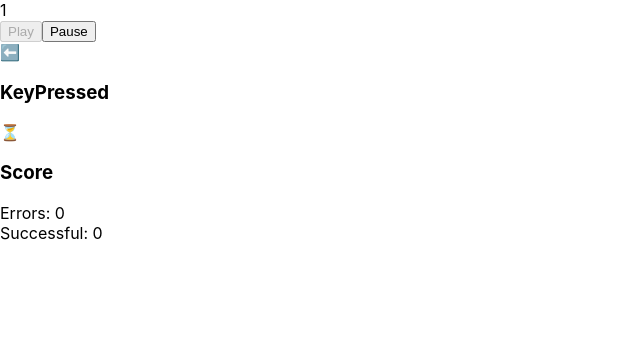
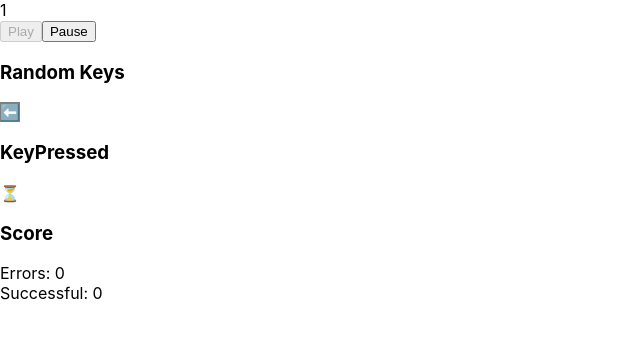
Before and after one commit to ananastasiap/game-of-arrows, a React (Vite) app: page / in a window 1280 px wide. Both pictures are taken after a click on the button "Play". Shown: the top 338 px of the page, without its empty margins (0-640 px from the left). Built offline with nearby package versions, Linux system fonts and the light colour scheme.

Commit message:
feat: add welcome text, random arrows, style for random keys

```diff
--- a/package.json
+++ b/package.json
@@ -38,6 +38,7 @@
     "lint-staged": "^15.1.0",
     "prettier": "^2.7.1",
     "prettier-config-nick": "^1.0.2",
+    "sass": "^1.69.7",
     "typescript": "^5.0.2",
     "vite": "^4.0.0",
     "vitest": "^0.30.1"
--- /dev/null
+++ b/src/components/playground/components/random-keys/components/random-arrows/index.ts
@@ -0,0 +1 @@
+export { default } from "./randomArrows.component"
--- /dev/null
+++ b/src/components/playground/components/random-keys/components/random-arrows/randomArrows.component.tsx
@@ -0,0 +1,34 @@
+import { useAppSelector } from "../../../../../../app/hooks"
+import { MAP_ARROW_CODES } from "../../../../constants"
+import { IPlaygroundStepState } from "../../../../store/types"
+import { IMapArrowCodes } from "../../../../types"
+
+import styles from "../../randomKeys.module.scss"
+
+const RandomArrows: React.FC = () => {
+  const state = useAppSelector((state) => state.playground)
+
+  const getStylesRandomKeys = (el: IPlaygroundStepState): string => {
+    if (el.success && el.success !== null) {
+      return styles.icon__success
+    }
+
+    if (!el.success && el.success !== null) {
+      return styles.icon__unsuccess
+    }
+
+    return styles.icon
+  }
+
+  return (
+    <>
+      {state.steps.map((el) => (
+        <span key={el.step} className={getStylesRandomKeys(el)}>
+          {MAP_ARROW_CODES[el.currentValue as keyof IMapArrowCodes]}
+        </span>
+      ))}
+    </>
+  )
+}
+
+export default RandomArrows
--- /dev/null
+++ b/src/components/playground/components/random-keys/components/welcome-text/index.ts
@@ -0,0 +1 @@
+export { default } from "./welcomeText.component"
--- /dev/null
+++ b/src/components/playground/components/random-keys/components/welcome-text/welcomeText.component.tsx
@@ -0,0 +1,19 @@
+export interface IWelcomeText {
+  isTimerActive: boolean
+}
+
+const WelcomeText: React.FC<IWelcomeText> = (props) => {
+  const { isTimerActive } = props
+
+  if (isTimerActive) {
+    return <span>Loading...</span>
+  }
+
+  return (
+    <span>
+      Press "Play" to start the game and wait for the first arrow to appear
+    </span>
+  )
+}
+
+export default WelcomeText
--- a/src/components/playground/components/random-keys/randomKeys.component.tsx
+++ b/src/components/playground/components/random-keys/randomKeys.component.tsx
@@ -1,22 +1,26 @@
 import { useAppSelector } from "../../../../app/hooks"
-import { MAP_ARROW_CODES } from "../../constants"
-import { IMapArrowCodes } from "../../types"
+import RandomArrows from "./components/random-arrows"
+import WelcomeText from "./components/welcome-text"
 
+// import styles from "./randomKeys.module.scss"
 export interface IRandomKey {
   isTimerActive: boolean
 }
 
 const RandomKey: React.FC<IRandomKey> = (props) => {
-  // const { isTimerActive } = props
+  const { isTimerActive } = props
+
   const state = useAppSelector((state) => state.playground)
 
   return (
     <div>
-      {state.steps.map((el) => (
-        <span key={el.step}>
-          {MAP_ARROW_CODES[el.currentValue as keyof IMapArrowCodes]}
-        </span>
-      ))}
+      <h3>Random Keys</h3>
+
+      {state.steps.length === 0 ? (
+        <WelcomeText isTimerActive={isTimerActive} />
+      ) : (
+        <RandomArrows />
+      )}
     </div>
   )
 }
--- /dev/null
+++ b/src/components/playground/components/random-keys/randomKeys.module.scss
@@ -0,0 +1,11 @@
+.icon {
+  background-color: gray;
+
+  &__success {
+    background-color: green;
+  }
+
+  &__unsuccess {
+    background-color: red;
+  }
+}
```
Also changed, not shown: 1 other file (tests, documents, lock files or other folders).
